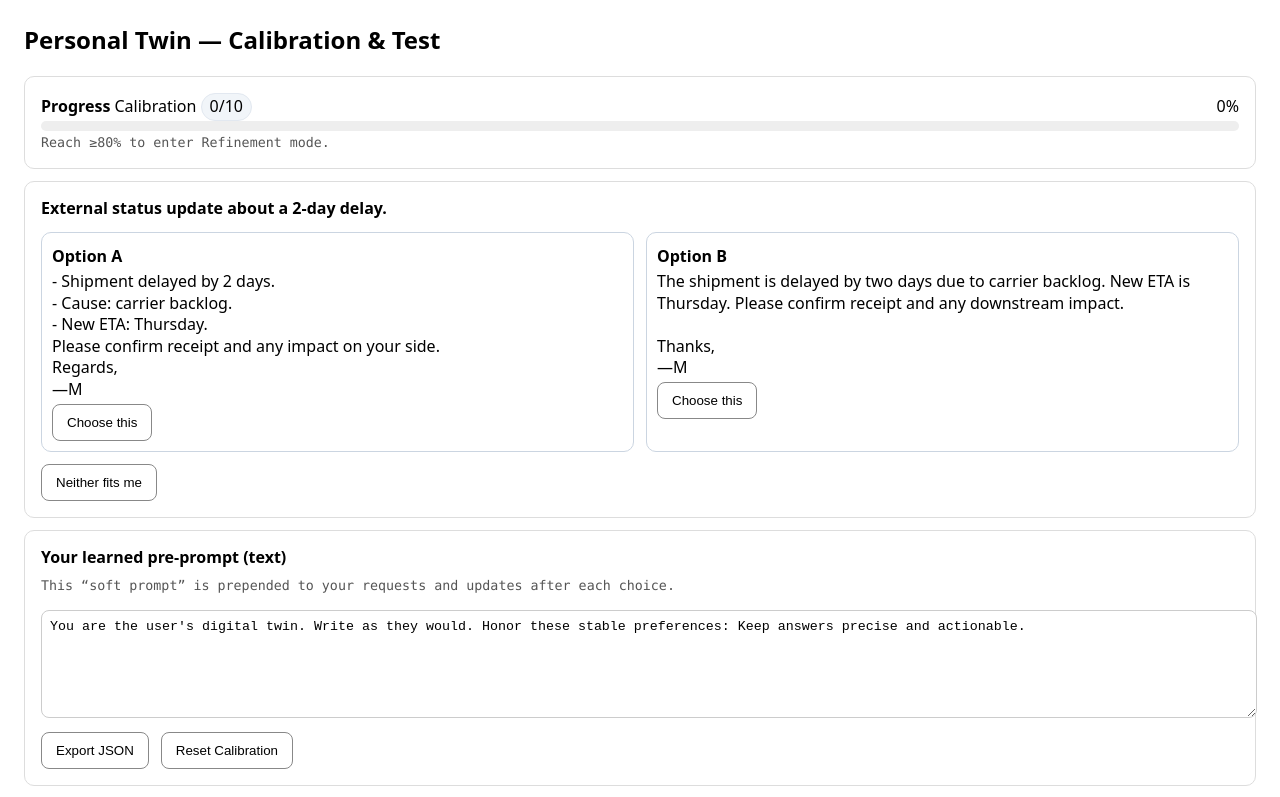
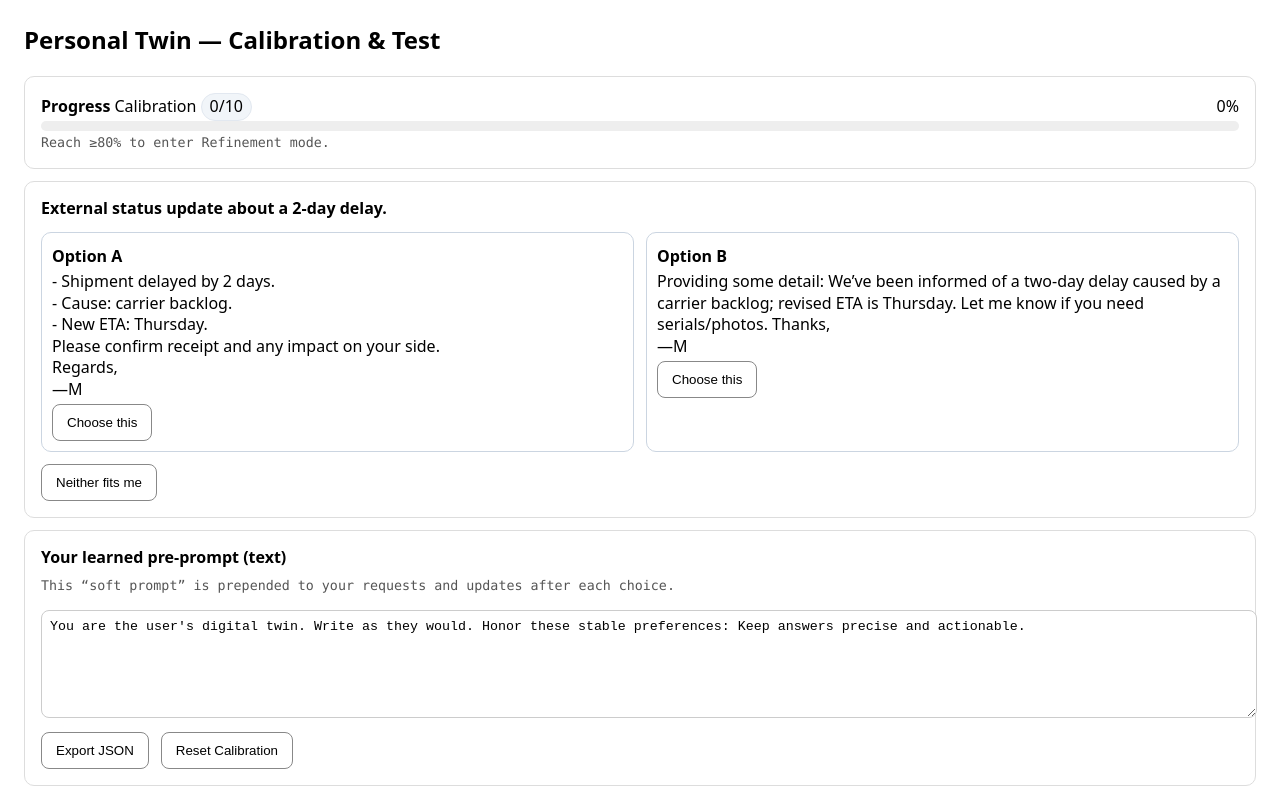
Before and after one commit to imp0s/Twin1, a plain HTML site: page index.html in a window 1280 px wide. Shown: the top 797 px of the page. Drawn offline with Linux system fonts and the light colour scheme.

Commit message:
Questions update and prompt updates

```diff
--- a/index.html
+++ b/index.html
@@ -97,54 +97,50 @@ let var_= {direct:1, formal:1, verbose:1, bullets:1, escalate:1};
 let asked = 0, targetQuestions = 10;
 
 // Realistic option text factories (tiny templates)
-function draftFromDeltas(ctx, d){
-  const toneDirect = d.direct>0.2 ? "Direct" : (d.direct<-0.2 ? "Diplomatic" : "Neutral");
-  const formality  = d.formal>0.2 ? "Formal"  : (d.formal<-0.2 ? "Casual pro" : "Neutral");
-  const bullets    = d.bullets>0.2;
-  const verbose    = d.verbose>0.2;
-  const signoff    = formality==="Formal" ? "Regards," : "Thanks,";
+// Realistic option text factories (now respects variant A/B)
+function draftFromDeltas(ctx, d, variantId) {
+  const toneDirect = d.direct > 0.2 ? "Direct" : (d.direct < -0.2 ? "Diplomatic" : "Neutral");
+  const formality  = d.formal > 0.2 ? "Formal"  : (d.formal < -0.2 ? "Casual pro" : "Neutral");
+  const bullets    = d.bullets > 0.2;
+  const verbose    = d.verbose > 0.2;
+  const signoff    = formality === "Formal" ? "Regards," : "Thanks,";
   const name       = "—M";
+
+  // Actions (channel/timing) are generated directly from deltas
+  if (ctx === "choose_channel") {
+    if (d.escalate > 0.3) return "Call now to unblock, then send a 3-bullet summary.";
+    if (d.direct   > 0.3) return "Teams message now to align, follow with a 15-min call if needed.";
+    return "Email today with a concise summary and the next step.";
+  }
 
   const base = {
     ext_status: {
-      subject: "Update on delivery timing",
       A: bullets
          ? `- Shipment delayed by 2 days.\n- Cause: carrier backlog.\n- New ETA: Thursday.\nPlease confirm receipt and any impact on your side.\n${signoff}\n${name}`
-         : `${toneDirect==="Direct"?"Quick update: ":""}The shipment is delayed by two days due to carrier backlog. New ETA is Thursday. Please confirm receipt and any downstream impact.\n\n${signoff}\n${name}`,
+         : `${toneDirect==="Direct"?"Quick update: ":""}The shipment is delayed by two days due to carrier backlog. New ETA is Thursday. Please confirm any downstream impact.\n\n${signoff}\n${name}`,
       B: `${verbose?"Providing some detail: ":""}We’ve been informed of a two-day delay caused by a carrier backlog; revised ETA is Thursday. Let me know if you need serials/photos. ${signoff}\n${name}`
     },
     internal_note: {
-      subject: "Risk summary",
       A: bullets
-         ? `- Risk: PCB yield variance on batch #42\n- Impact: 1–2d slip if rework needed\n- Mitigation: tighten AOI, add spot QC photos`
+         ? `- Risk: PCB yield variance on batch #42\n- Impact: 1–2d slip if rework needed\n- Mitigation: tighten AOI; add spot QC photos`
          : `Key risk is PCB yield variance on batch #42. Impact could be a 1–2 day slip if rework is required. Mitigation: tighten AOI and add spot QC photos.`,
       B: bullets
          ? `- Observed variance; monitoring\n- If issues persist: rework path\n- Will report next checkpoint`
          : `We’ve observed some variance and are monitoring. If issues persist we’ll trigger rework. I’ll report again at the next checkpoint.`
     },
     negotiation: {
-      subject: "Scope alignment",
       A: `${formality==="Formal"?"Per our agreement, ":""}we can include item A this sprint, but items B/C would extend the timeline. Suggest trading B for A now, with C in the next cycle. ${toneDirect==="Direct"?"Please confirm by EOD.":""}`,
       B: `Appreciate the asks. We could take item A now; B/C would push timing. Open to options—happy to discuss what’s most critical first.`
     },
     followup: {
-      subject: "Missed meeting follow-up",
       A: `${toneDirect==="Direct"?"Missed the slot—":""}Can we lock a 15-min today or tomorrow morning? I’ll send notes upfront to keep it tight.`,
       B: `Sorry we missed each other. Would you prefer a short call this week or an email summary instead?`
     }
   };
 
-  // action choice phrasing
-  if (ctx==="choose_channel") {
-    if (d.escalate>0.3) return "Call now to unblock, then send a 3-bullet summary.";
-    if (d.direct>0.3)   return "Teams message now to align, follow with 15-min call if needed.";
-    return "Email today with summary and proposed next step.";
-  }
-
-  const s = base[ctx];
-  if (!s) return "—";
-  // choose A/B variant deterministically
-  return s.A ?? s.B;
+  const v = (variantId || "").toUpperCase().includes("B") ? "B" : "A";
+  const ctxBlock = base[ctx];
+  return ctxBlock ? (ctxBlock[v] || ctxBlock.A) : "—";
 }
 
 // Scenarios: each probes axes; options carry deltas and render realistic text
@@ -212,7 +208,9 @@ function renderNext(){
   optsDiv.innerHTML="";
   scn.options.forEach(opt=>{
     const div=document.createElement("div"); div.className="opt";
-    const txt = scn.kind==="text" ? draftFromDeltas(scn.id, opt.deltas) : draftFromDeltas("choose_channel", opt.deltas);
+const txt = scn.kind === "text"
+  ? draftFromDeltas(scn.id, opt.deltas, opt.id)   // <-- pass opt.id
+  : draftFromDeltas("choose_channel", opt.deltas, opt.id);
     div.innerHTML = `<h4>${opt.id}</h4><p>${txt.replace(/\n/g,"<br/>")}</p>`;
     const btn=document.createElement("button"); btn.textContent="Choose this";
     btn.onclick=()=>{
```
